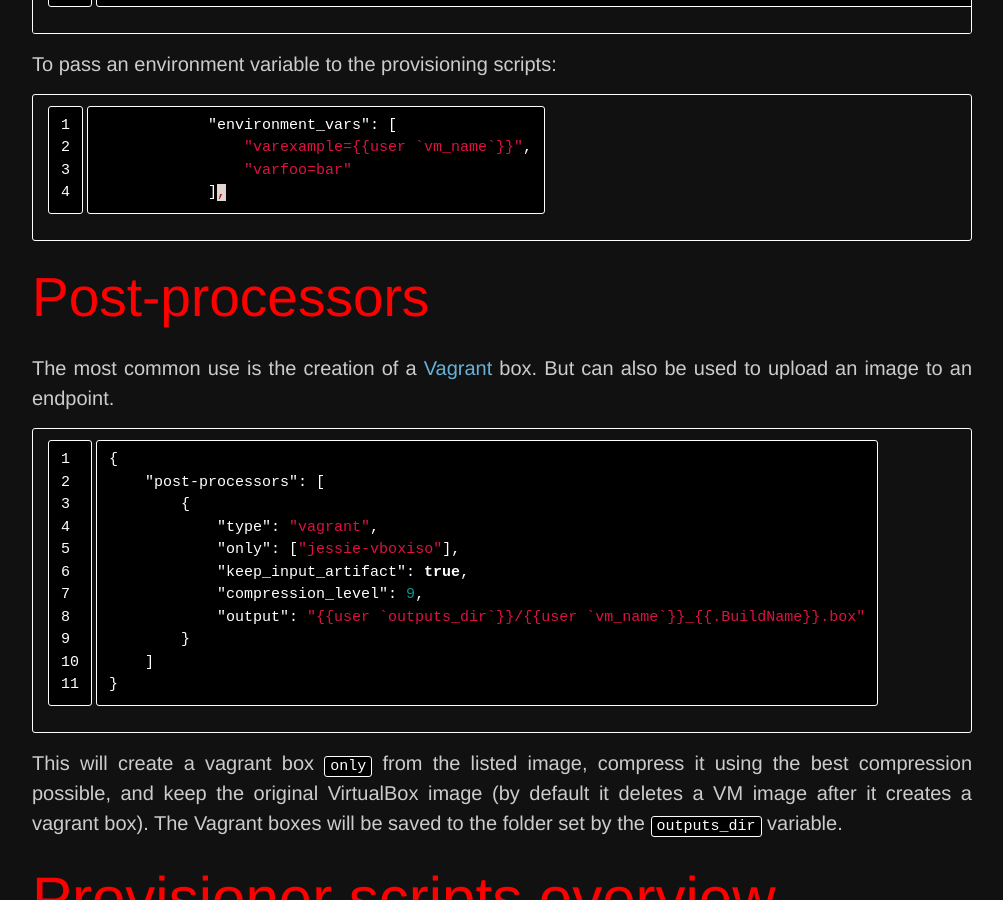
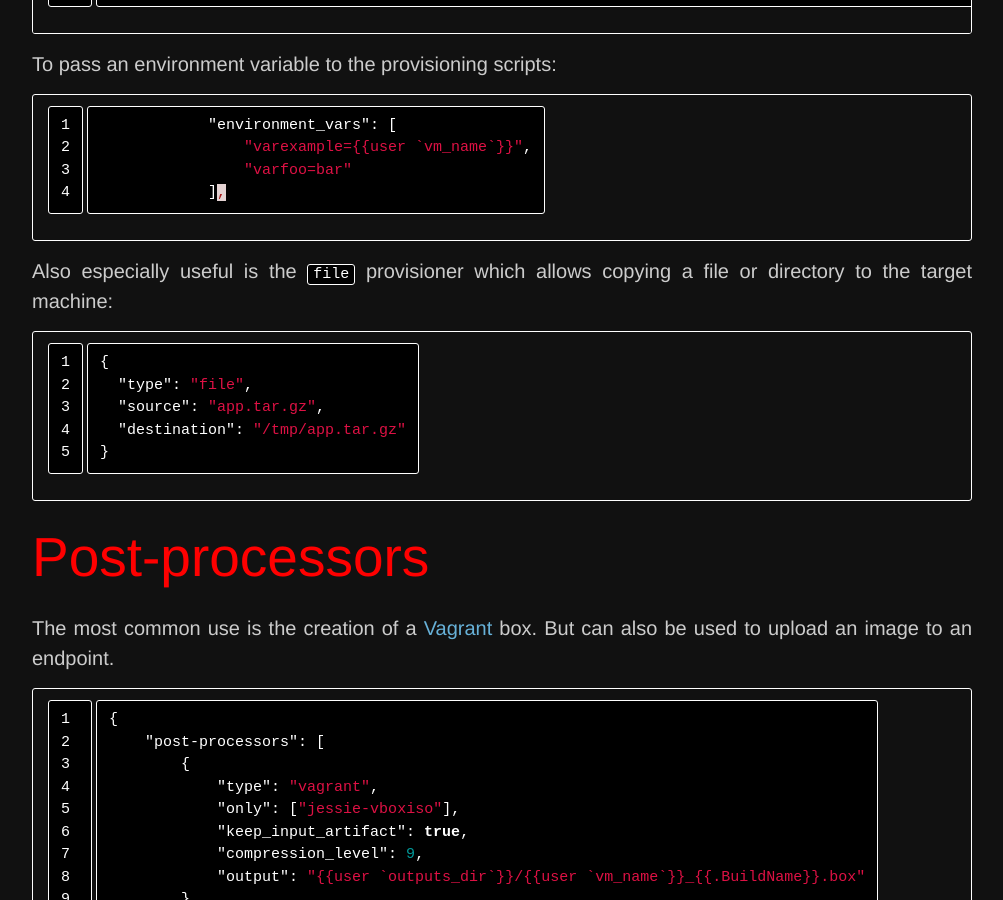
Before and after one commit to alexconst/alexconst.github.io, a Jekyll site: the page built from _posts/2016-01-11-packer.markdown, in a window 1280 px wide and 900 px high, scrolled down 11111 px. Shown: the whole window, without its empty margins (138-1141 px from the left). Built offline with Jekyll 4.4.1, drawn with Linux system fonts in a browser that asks for light colours.

Commit message:
Add file provisioner

````diff
--- a/_posts/2016-01-11-packer.markdown
+++ b/_posts/2016-01-11-packer.markdown
@@ -462,6 +462,17 @@ To pass an environment variable to the provisioning scripts:
             ],
 ```
 
+Also especially useful is the `file` provisioner which allows copying a
+file or directory to the target machine:
+
+``` json
+{
+  "type": "file",
+  "source": "app.tar.gz",
+  "destination": "/tmp/app.tar.gz"
+}
+```
+
 ## Post-processors
 
 The most common use is the creation of a [Vagrant]({% post_url 2016-01-28-vagrant %}) box. But
````
Also changed, not shown: _drafts/packer.md (+9 -0 lines).
